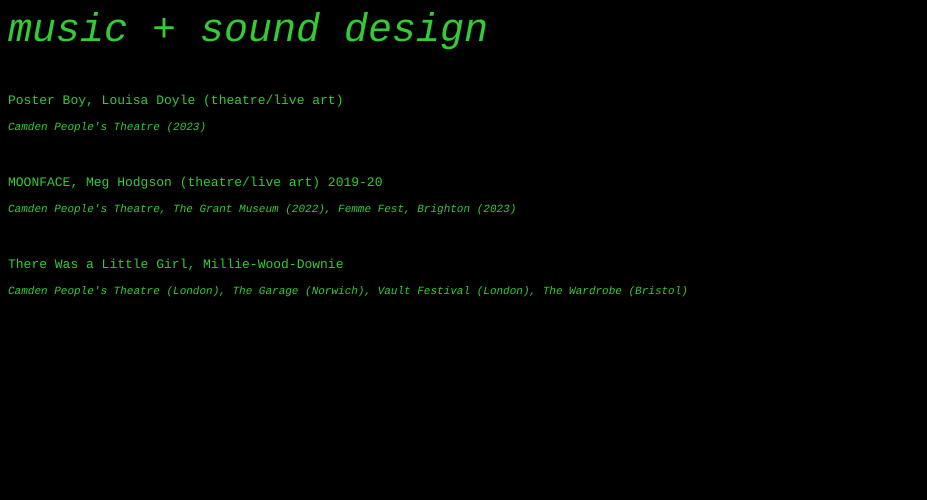
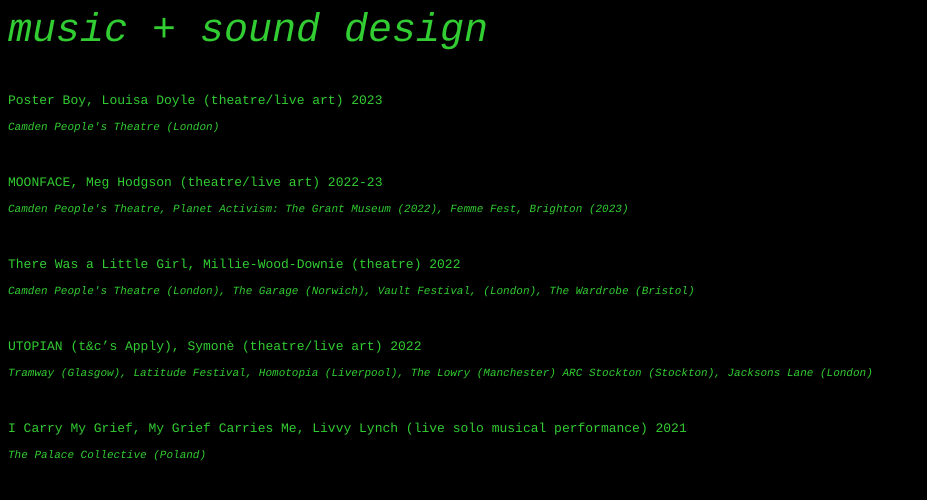
Before and after one commit to livvylynch/livvylynch.github.io, a plain HTML site: page page3.html in a window 1280 px wide. Shown: the whole page, without its empty margins (0-927 px from the left). Drawn offline with Linux system fonts and the light colour scheme.

Commit message:
added credits

```diff
--- a/page3.html
+++ b/page3.html
@@ -2,14 +2,22 @@
 
 <p style="font-family:Courier; color:limegreen; font-size: 40px;"><i>music + sound design</i></p>
 
-<p style="font-family:Courier; color:limegreen; font-size: 13px;">Poster Boy, Louisa Doyle (theatre/live art)</p>
-<i><p class="pno-space"; style="font-family:Courier; color:limegreen; font-size: 11px;">Camden People's Theatre (2023)</p></i>
+<p style="font-family:Courier; color:limegreen; font-size: 13px;">Poster Boy, Louisa Doyle (theatre/live art) 2023</p>
+<i><p class="pno-space"; style="font-family:Courier; color:limegreen; font-size: 11px;">Camden People's Theatre (London)</p></i>
 <br>
 
-<p style="font-family:Courier; color:limegreen; font-size: 13px;">MOONFACE, Meg Hodgson (theatre/live art) 2019-20</p>
-<i><p class="pno-space"; style="font-family:Courier; color:limegreen; font-size: 11px;">Camden People's Theatre, The Grant Museum (2022), Femme Fest, Brighton (2023)</p></i>
+<p style="font-family:Courier; color:limegreen; font-size: 13px;">MOONFACE, Meg Hodgson (theatre/live art) 2022-23</p>
+<i><p class="pno-space"; style="font-family:Courier; color:limegreen; font-size: 11px;">Camden People's Theatre, Planet Activism: The Grant Museum (2022), Femme Fest, Brighton (2023)</p></i>
 <br>
 
-<p style="font-family:Courier; color:limegreen; font-size: 13px;">There Was a Little Girl, Millie-Wood-Downie</p>
-<i><p class="pno-space"; style="font-family:Courier; color:limegreen; font-size: 11px;">Camden People's Theatre (London), The Garage (Norwich), Vault Festival (London), The Wardrobe (Bristol)   </p></i>
+<p style="font-family:Courier; color:limegreen; font-size: 13px;">There Was a Little Girl, Millie-Wood-Downie (theatre) 2022</p>
+<i><p class="pno-space"; style="font-family:Courier; color:limegreen; font-size: 11px;">Camden People's Theatre (London), The Garage (Norwich), Vault Festival, (London), The Wardrobe (Bristol)   </p></i>
 <br>
+
+<p style="font-family:Courier; color:limegreen; font-size: 13px;">UTOPIAN (t&c’s Apply), Symonè (theatre/live art) 2022</p>
+<i><p class="pno-space"; style="font-family:Courier; color:limegreen; font-size: 11px;">Tramway (Glasgow), Latitude Festival, Homotopia (Liverpool), The Lowry (Manchester) ARC Stockton (Stockton), Jacksons Lane (London) </p></i>
+<br>
+
+<p style="font-family:Courier; color:limegreen; font-size: 13px;">I Carry My Grief, My Grief Carries Me, Livvy Lynch (live solo musical performance) 2021</p>
+<i><p class="pno-space"; style="font-family:Courier; color:limegreen; font-size: 11px;">The Palace Collective (Poland) </p></i>
+<br>
```
Also changed, not shown: page2.html (+4 -0 lines), ._page3.html (added).
